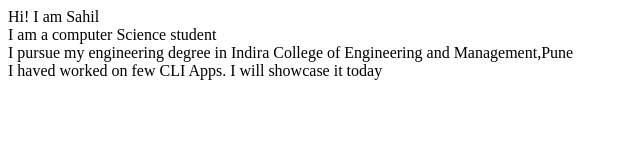
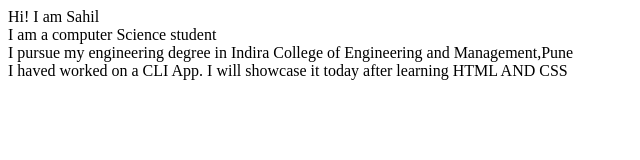
Before and after one commit to SahilBhosale0808/sahilbhosale-site, a plain HTML site: page index.html in a window 1280 px wide. Shown: the whole page, without its empty margins (0-640 px from the left). Drawn offline with Linux system fonts and the light colour scheme.

Commit message:
Update index.html

```diff
--- a/index.html
+++ b/index.html
@@ -13,6 +13,6 @@
     <br>
     I pursue my engineering degree in Indira College of Engineering and Management,Pune
     <br>
-    I haved worked on few CLI Apps. I will showcase it today
+    I haved worked on a CLI App. I will showcase it today after learning HTML AND CSS
 </body>
 </html>
```
